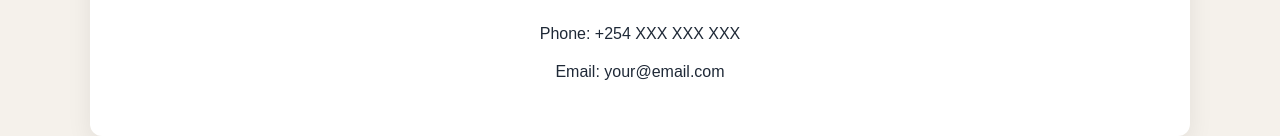
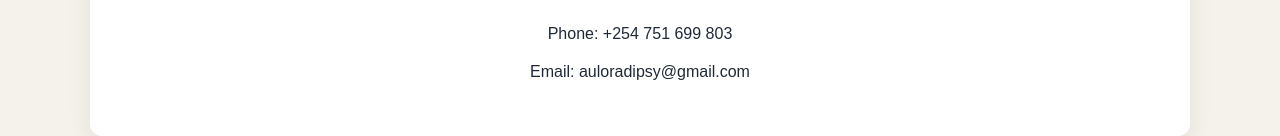
Before and after one commit to alicemburu263-a11y/alicemburu263-a11y.github.io, a plain HTML site: page index.html in a window 1280 px wide. Shown: the part 2574-2710 px from the top of the page. Drawn offline with Linux system fonts and the light colour scheme.

Commit message:
Update index.html

```diff
--- a/index.html
+++ b/index.html
@@ -67,8 +67,8 @@
 
   <section id="contact">
     <h2>Contact</h2>
-    <p>Phone: +254 XXX XXX XXX</p>
-    <p>Email: your@email.com</p>
+    <p>Phone: +254 751 699 803</p>
+    <p>Email: auloradipsy@gmail.com</p>
   </section>
 </body>
 </html>
```
